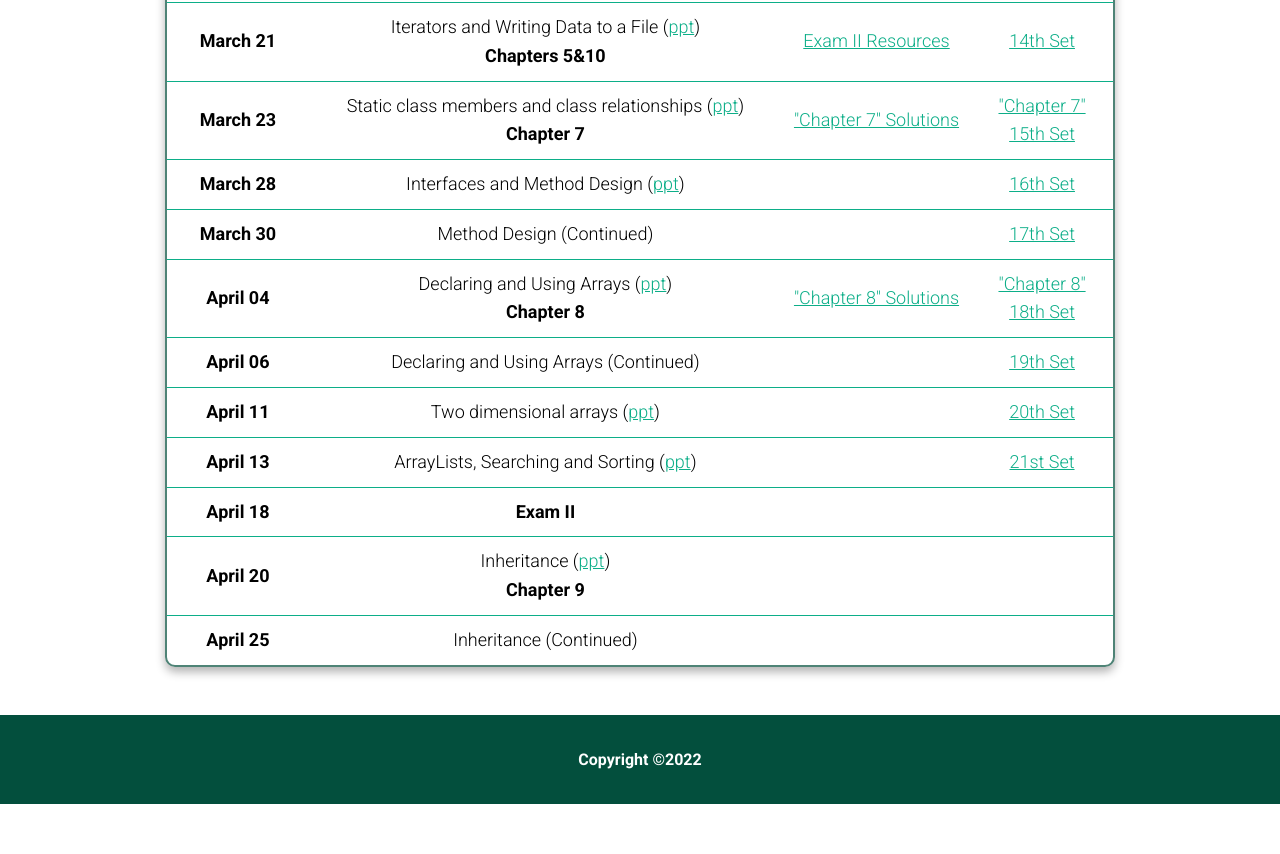
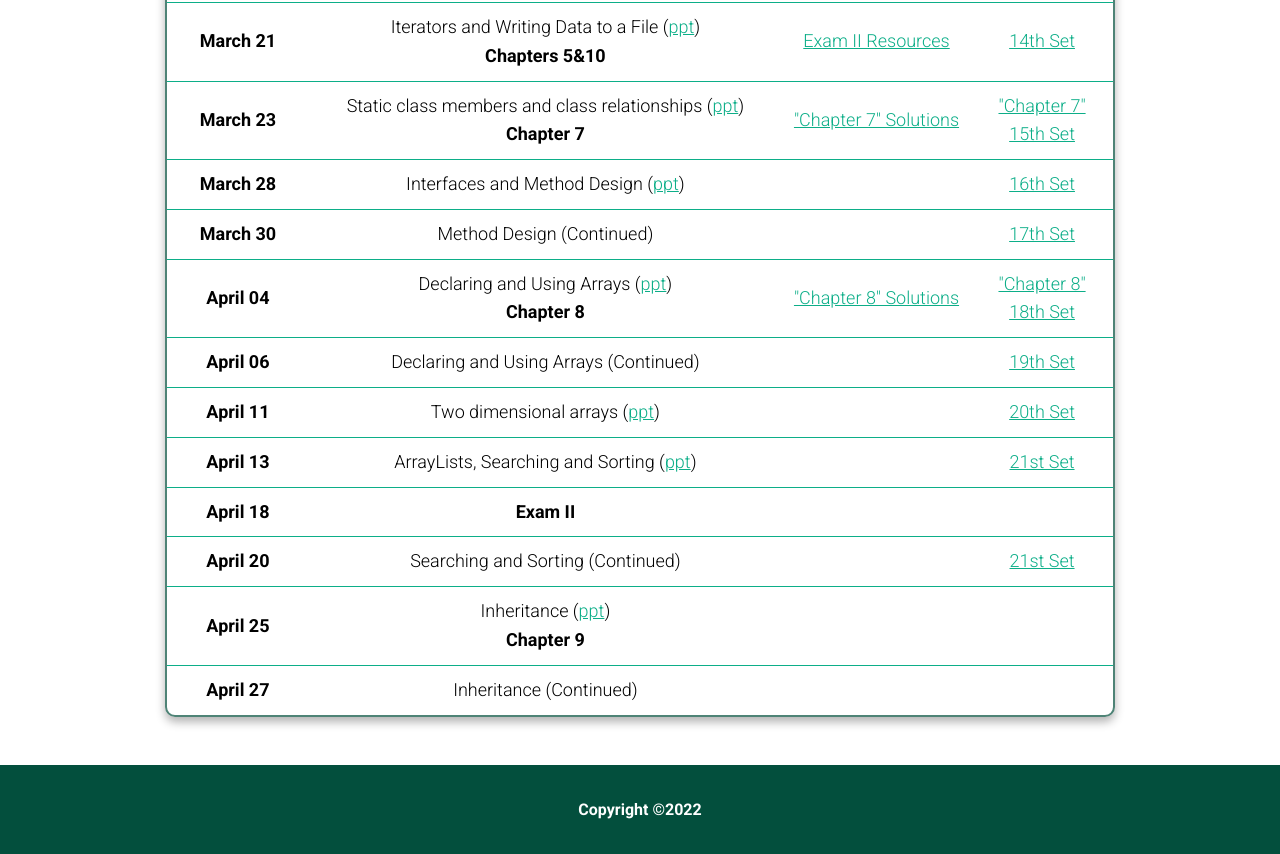
Before and after one commit to wissamfawaz/lau-coe211-computer-programming, a plain HTML site: page index.html in a window 1280 px wide. Shown: the part 1418-2272 px from the top of the page. Before the commit the page ends 2222 px from the top, so only its background shows below. Drawn offline with Linux system fonts and the light colour scheme; no server answers.

Commit message:
Uploaded 22nd Set of Java Files

```diff
--- a/index.html
+++ b/index.html
@@ -293,6 +293,14 @@
         <tr>
           <th scope="row">April 20</th>
           <td>
+            Searching and Sorting (Continued)
+          </td>
+          <td>&nbsp;</td>
+          <td><a href="./javaFiles/22ndSet.zip">21st Set</a></td>
+        </tr>
+        <tr>
+          <th scope="row">April 25</th>
+          <td>
             Inheritance (<a href="./slides/lecture18.ppt">ppt</a>)
             <br>
             <strong>Chapter 9</strong>
@@ -301,7 +309,7 @@
           <td>&nbsp;</td>
         </tr>
         <tr>
-          <th scope="row">April 25</th>
+          <th scope="row">April 27</th>
           <td>Inheritance (Continued)</td>
           <td>&nbsp;</td>
           <td>&nbsp;</td>
```
Also changed, not shown: 1 other file.
